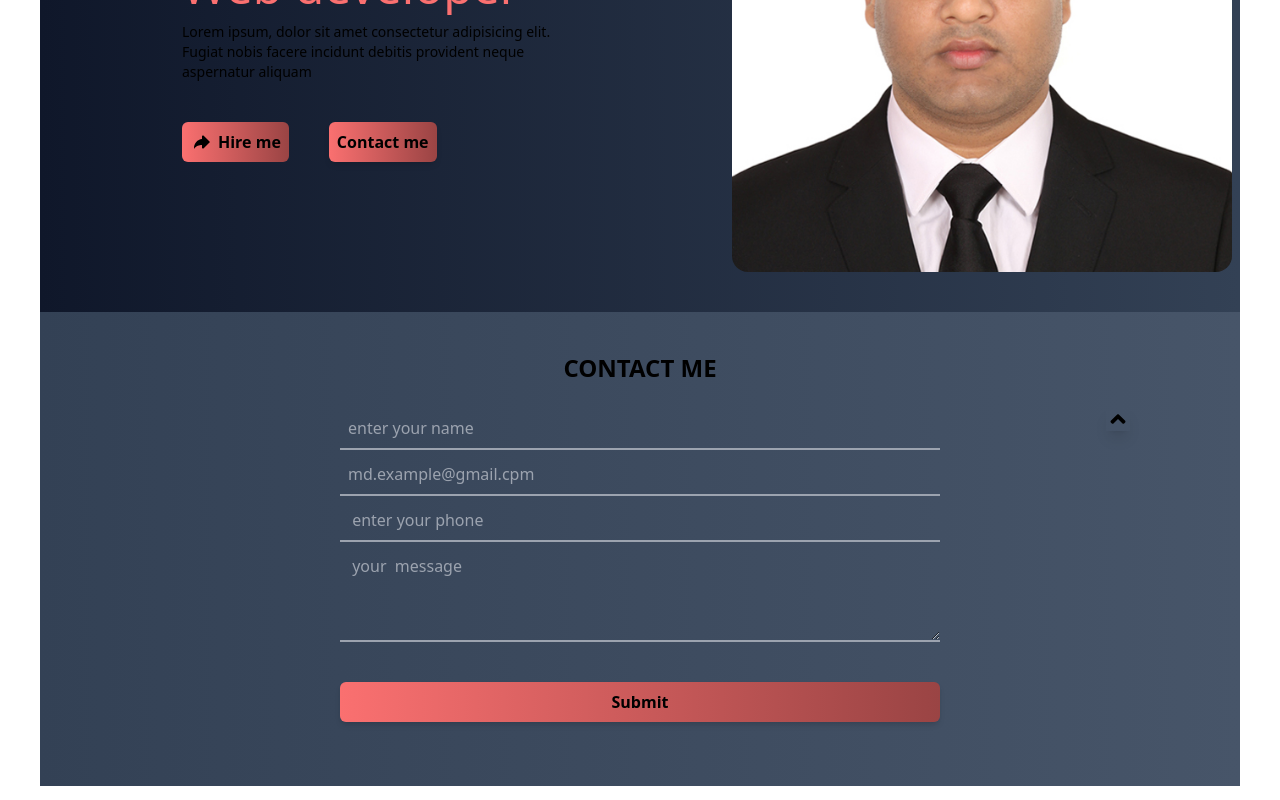
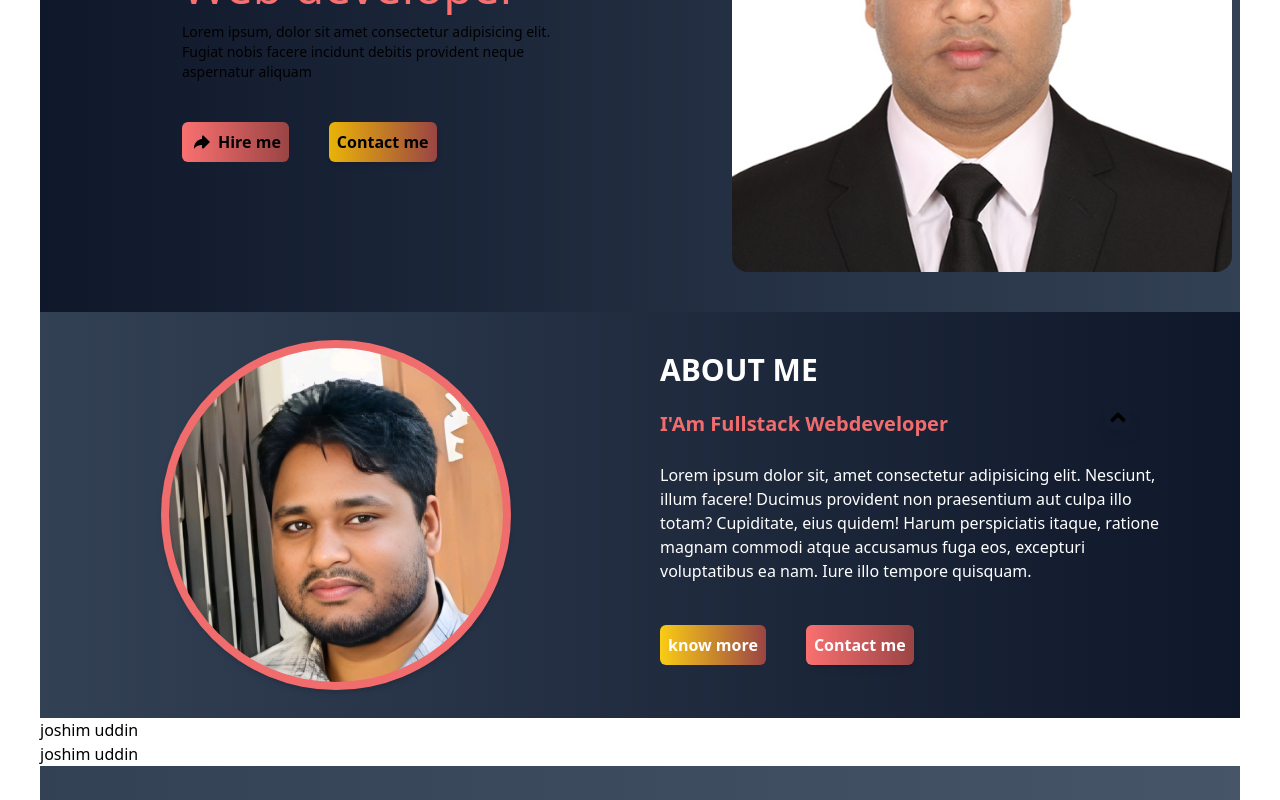
Before and after one commit to khandakerJasim/Portfolio1, a React (Create React App) app in the folder client/: page / in a window 1280 px wide. Shown: the part 340-1140 px from the top of the page. Built offline with nearby package versions, Linux system fonts and the light colour scheme.

Commit message:
hero page design

```diff
--- a/client/src/component/Share/Navbar.js
+++ b/client/src/component/Share/Navbar.js
@@ -57,12 +57,12 @@ export default function Navbar() {
                 Home
               </li>
             </Link>
-            <Link to="/About">
+            <Link to="/Hero">
               <li
                 className={`${
-                  select === "About" && "border-b border-red-500 text-red-400"
+                  select === "Hero" && "border-b border-red-500 text-red-400"
                 }`}
-                onClick={() => setselect("About")}
+                onClick={() => setselect("Hero")}
               >
                 About
               </li>
--- a/client/src/component/message/Message.js
+++ b/client/src/component/message/Message.js
@@ -1,19 +1,49 @@
-import React, { useEffect } from "react";
+import React, { useEffect, useState } from "react";
 import Aos from "aos";
 import { FaAngleUp } from "react-icons/fa";
 
 export default function Message() {
+  const [visible, setvisible] = useState(false);
+
+  const gotobtn = () => {
+    window.scrollTo({ top: 0, left: 0, behavior: "smooth" });
+  };
+
+  const btnlisten = () => {
+    let tophidden = 250;
+    const winscroll =
+      document.body.scrollTop || document.documentElement.scrollTop;
+
+    if (winscroll > tophidden) {
+      setvisible(true);
+    } else {
+      setvisible(false);
+    }
+  };
+  useEffect(() => {
+    window.addEventListener("scroll", btnlisten);
+    return window.removeEventListener("scroll", btnlisten);
+  });
+
   useEffect(() => {
     Aos.init({ duration: 1000, easing: "ease-in-cubic", once: true });
   });
+
   return (
     <div
       data-aos="fade-up"
-      className="fixed bottom-5 right-5 max-w-[1200px] md:block dark:text-white text-black md:right-[150px] "
+      className="fixed bottom-5 right-5 max-w-[1200px]  dark:text-white text-black md:right-[150px] "
     >
-      <button>
-        <FaAngleUp className="text-2xl animate-bounce shadow-lg " />
-      </button>
+      {visible ? (
+        <button onClick={() => gotobtn()}>
+          <FaAngleUp className="text-2xl animate-bounce shadow-lg " />
+        </button>
+      ) : (
+        <button onClick={() => gotobtn()}>
+          <FaAngleUp className="text-2xl animate-bounce shadow-lg " />
+        </button>
+      )}
+      <button></button>
     </div>
   );
 }
--- a/client/src/pages/About/About.js
+++ b/client/src/pages/About/About.js
@@ -5,6 +5,7 @@ import joshim from "./../../Assets/joshim.jpg";
 import { TiArrowForward } from "react-icons/ti";
 import Aos from "aos";
 import "aos/dist/aos.css";
+import { Link } from "react-router-dom";
 
 export default function About() {
   // const [data, setdata] = useState([]);
@@ -37,9 +38,9 @@ export default function About() {
               1000,
               " Ui/UX Designer",
               1000,
-              " Web developer ",
+              "  Web developer ",
               1000,
-              " App Developer",
+              "  App Developer",
               1000,
             ]}
             wrapper="span"
@@ -61,15 +62,17 @@ export default function About() {
               Hire me
             </button>
 
+            <Link to="/Contact">
               <button
                 data-aos="fade-right"
                 className=" bg-gradient-to-r
 
-           from-[#FA7070] to-[#9A4444] text-md font-bold p-2 rounded-md shadow-md hover:bg-gradient-to-l
+           from-yellow-500 to-[#9A4444] text-md font-bold p-2 rounded-md shadow-md hover:bg-gradient-to-l
             from-[#9A4444] to-[#9A4444] cursor-pointer "
               >
                 Contact me
               </button>
+            </Link>
           </div>
         </div>
         <div className="px-2">
--- a/client/src/pages/Contact/Contact.js
+++ b/client/src/pages/Contact/Contact.js
@@ -43,7 +43,7 @@ export default function Contact() {
     <div className="max-w-[1200px] dark:text-white bg-gradient-to-r from-slate-700 to-slate-600  mx-auto ">
       <div className="py-10">
         <p
-          className="text-2xl font-extrabold uppercase w-[200px] mx-auto text-center text-base-2  bg-transparent  relative
+          className="text-2xl font-extrabold uppercase w-[200px] mx-auto text-center   bg-transparent  relative
          before:content-[''] before:absolute before:block before:w-full before:h-[3px]
         before:bottom-0 before:left-0 before:bg-red-500
         before:hover:scale-x-100 before:scale-x-0 before:origin-top-middle
--- /dev/null
+++ b/client/src/pages/Hero/Hero.js
@@ -0,0 +1,61 @@
+import React from "react";
+import joshim from "./../../Assets/joshim2.jpg";
+import { Link } from "react-router-dom";
+
+export default function Hero() {
+  return (
+    <div className="max-w-[1200px] mx-auto bg-gradient-to-r from-slate-700 to-slate-900 text-white ">
+      <div className="grid grid-cols-1 sm:grid-cols-2 gap-4 py-7 ">
+        <div className="grid justify-center">
+          <figure className="bg-[#F16C6C] rounded-full shadow-md overflow-hidden ">
+            <img
+              src={joshim}
+              className="h-[350px] w-[350px] rounded-full object-cover p-2 hover:scale-125 duration-500 "
+              alt=""
+            />
+          </figure>
+        </div>
+        <div className=" grid p-3  ">
+          <h1 className="text-3xl  w-[180px] uppercase font-extrabold relative before:absolute before:block before:left-0 before:top-9 before:h-[3px] before:w-full before:bg-red-500 before:scale-x-0 before:hover:scale-x-100 before:transition before:duration-300 before:ease-in-out before:origin-top-middle before:content-[' '] ">
+            about me
+          </h1>
+          <h1 className="mt-2 text-xl font-bold text-[#F16C6C] ">
+            {" "}
+            I'Am Fullstack Webdeveloper
+          </h1>
+          <p className="sm:mt-3 mt-1  text-extabold md:w-[500px]">
+            Lorem ipsum dolor sit, amet consectetur adipisicing elit. Nesciunt,
+            illum facere! Ducimus provident non praesentium aut culpa illo
+            totam? Cupiditate, eius quidem! Harum perspiciatis itaque, ratione
+            magnam commodi atque accusamus fuga eos, excepturi voluptatibus ea
+            nam. Iure illo tempore quisquam.
+          </p>
+          <div className="flex mt-7 gap-10">
+            <Link>
+              <button
+                data-aos="fade-left"
+                className=" bg-gradient-to-r
+           from-yellow-400 to-[#9A4444] h-10 text-md font-bold p-2 rounded-md shadow-5xl hover:bg-gradient-to-l
+            from-[#9A4444] to-[#9A4444] cursor-pointer flex items-center  "
+              >
+                know more
+              </button>
+            </Link>
+
+            <Link to="/Contact">
+              <button
+                data-aos="fade-down"
+                className=" bg-gradient-to-r
+
+           from-[#FA7070] to-[#9A4444] text-md font-bold p-2 rounded-md shadow-md hover:bg-gradient-to-l
+            from-[#9A4444] to-[#9A4444] cursor-pointer "
+              >
+                Contact me
+              </button>
+            </Link>
+          </div>
+        </div>
+      </div>
+    </div>
+  );
+}
--- a/client/src/pages/Home/Hero/Hero.js
+++ /dev/null
@@ -1,9 +0,0 @@
-import React from "react";
-
-export default function Hero() {
-  return (
-    <div>
-      <h1>i am hero section</h1>
-    </div>
-  );
-}
--- a/client/src/pages/Home/Home.js
+++ b/client/src/pages/Home/Home.js
@@ -3,11 +3,15 @@ import About from "../About/About";
 import Contact from "../Contact/Contact";
 import Skill from "../Skill/Skill";
 import Project from "../Project/Project";
+import Hero from "../Hero/Hero";
 
 export default function Home() {
   return (
     <>
       <About />
+      <Hero />
+      <Skill />
+      <Project />
 
       <Contact />
     </>
--- a/client/src/routs/Router.js
+++ b/client/src/routs/Router.js
@@ -7,6 +7,7 @@ import Contact from "../pages/Contact/Contact";
 import Project from "../pages/Project/Project";
 import Home from "./../pages/Home/Home";
 import Message from "../component/message/Message";
+import Hero from "../pages/Hero/Hero";
 
 const router = createBrowserRouter([
   {
@@ -34,6 +35,10 @@ const router = createBrowserRouter([
         path: "/Message",
         element: <Message />,
       },
+      {
+        path: "/Hero",
+        element: <Hero />,
+      },
     ],
   },
 ]);
```
Also changed, not shown: client/src/Assets/joshim2.jpg (added). Lines whose indentation alone changed are shown as unchanged.
